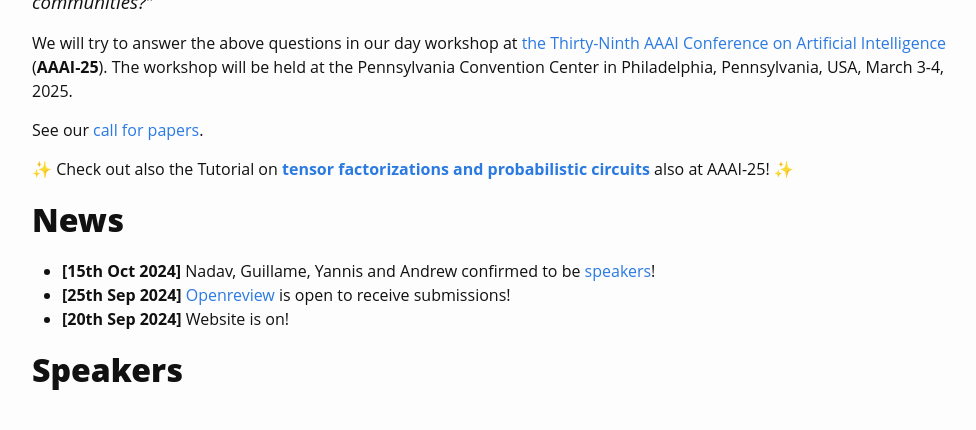
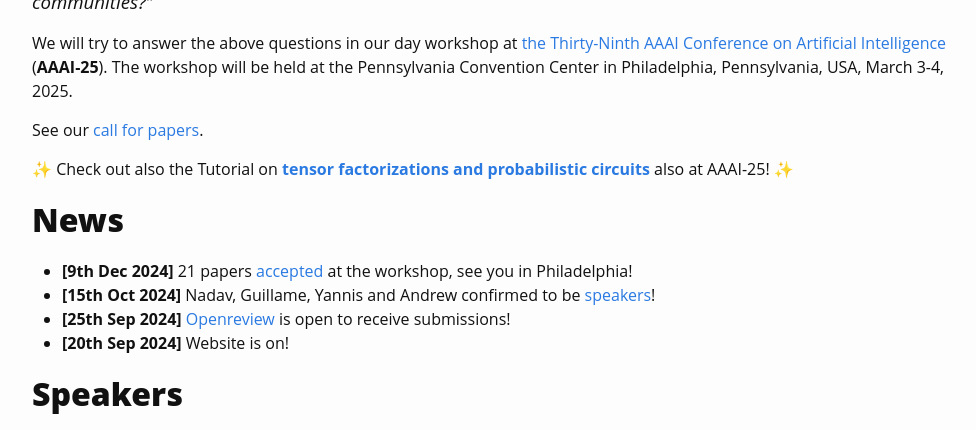
Before and after one commit to april-tools/colorai, a Jekyll site: the page built from index.md, in a window 1280 px wide and 900 px high, scrolled down 683 px, cut to the strip 0-430 px from the top of the window. Shown: the whole strip, without its empty margins (138-1114 px from the left). Built offline with Jekyll 4.4.1, drawn with Linux system fonts in a browser that asks for light colours; some web fonts are replaced.

Commit message:
accepted papers in the news

```diff
--- a/index.md
+++ b/index.md
@@ -17,6 +17,7 @@ See our [call for papers](https://april-tools.github.io/colorai/cfp.html).
 
 
 # News
+- **[9th Dec 2024]** 21 papers [accepted](https://april-tools.github.io/colorai/accepted.html) at the workshop, see you in Philadelphia!
 - **[15th Oct 2024]** Nadav, Guillame, Yannis and Andrew confirmed to be [speakers](https://april-tools.github.io/colorai/index#speakers)!
 - **[25th Sep 2024]** [Openreview](https://openreview.net/group?id=AAAI.org/2025/Workshop/CoLoRAI) is open to receive submissions!
 - **[20th Sep 2024]** Website is on!
```
